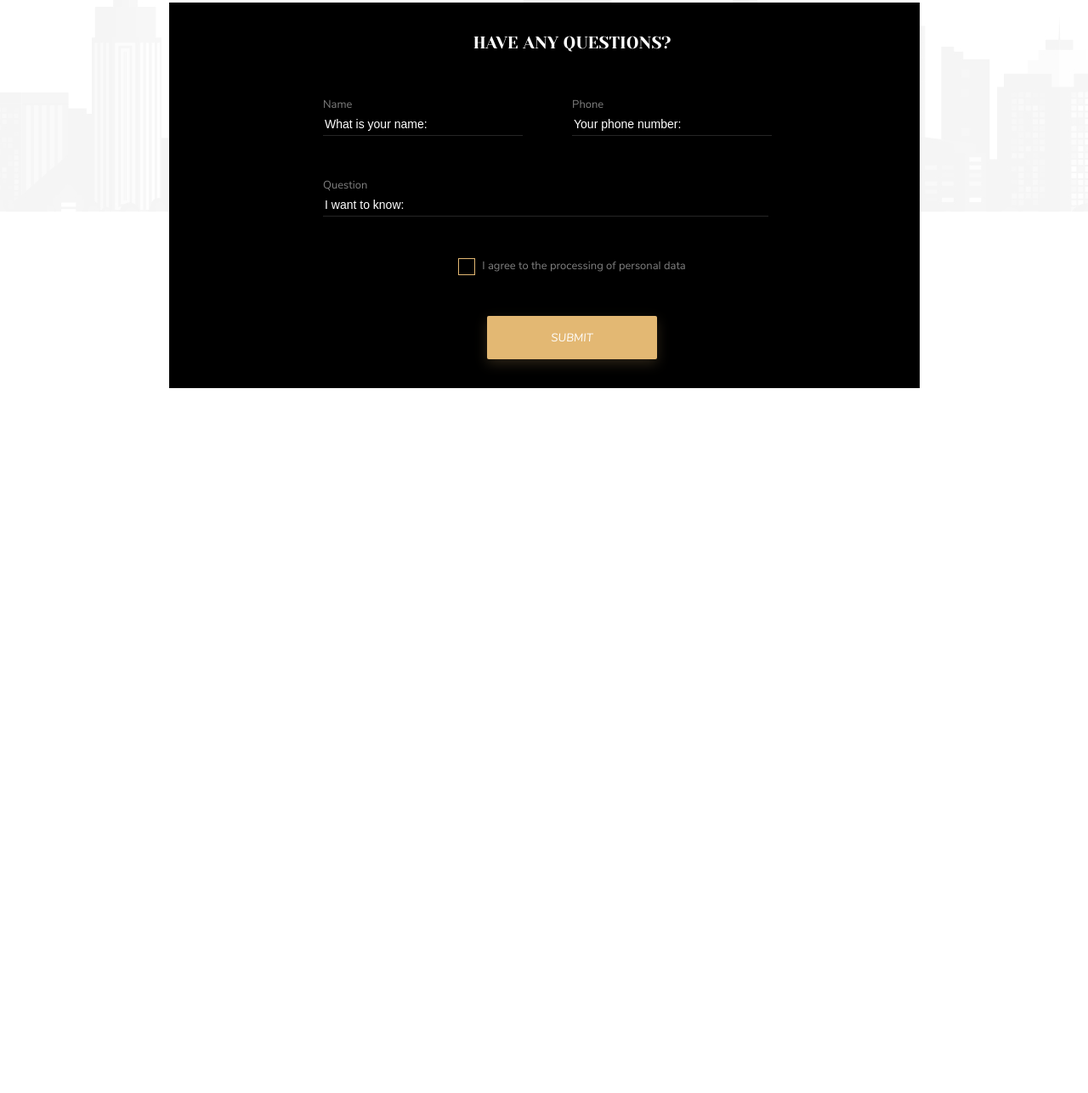
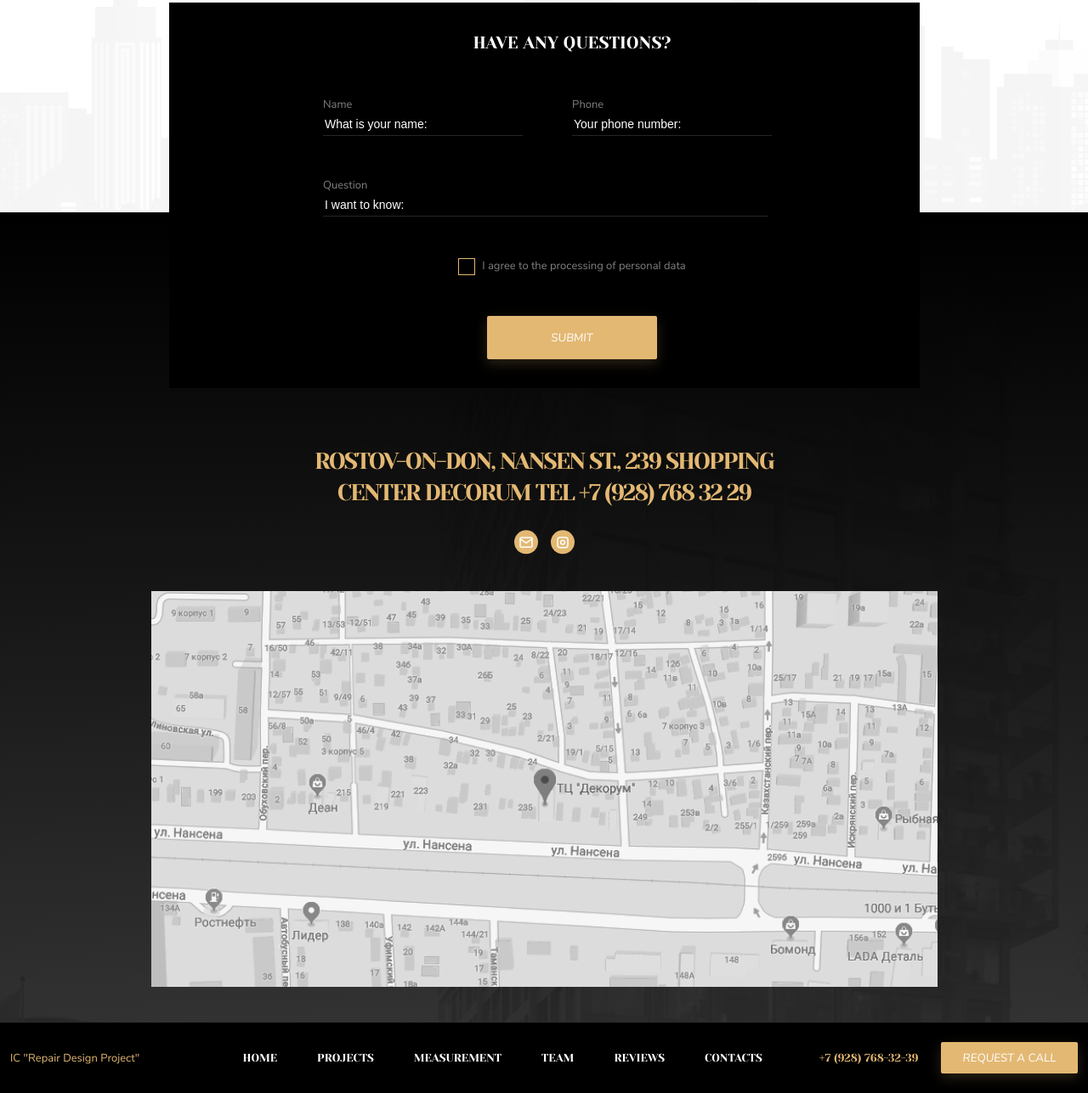
Before and after one commit to akambetov/Lamding, a plain HTML site: page index.html in a window 1280 px wide. Shown: the part 6400-7687 px from the top of the page at 85% size. Before the commit the page ends 6857 px from the top, so only its background shows below. Drawn offline with Linux system fonts and the light colour scheme.

Commit message:
contacts, footer block

```diff
--- a/index.html
+++ b/index.html
@@ -452,7 +452,43 @@
     </section><!--./clients-->
 <!-- измениить название класса .wrapper!!!!!!!!!! -->
 
+    <section class="contacts">
+      <div class="container container--column contacts-container">
+        <div class="contacts-text">
+          <h2 class="title projects-title">Rostov-on-Don, Nansen St., 239 Shopping Center
+            Decorum Tel +7 (928) 768 32 29</h2>
+        </div>
 
+        <div class="contacts-social">
+          <a href="#">mail <img src="./img/contacts/mail.svg" alt="Mail Us"></a>
+          <a href="#">mail <img src="./img/contacts/instagram.svg" alt="Our instagram"></a>
+        </div>
+
+        <div class="contacts-map">
+          <img src="./img/contacts/contacts-map.jpg" alt="Location">
+        </div>
+      </div>
+    </section>
   </main>
+  <footer class="footer">
+    <div class="container">
+      <div class="logo">
+        IC "Repair Design Project"
+      </div>
+      <nav>
+        <ul class="header-nav">
+          <li class="header-nav-item"><a href="">HOME</a></li>
+          <li class="header-nav-item"><a href="">PROJECTS</a></li>
+          <li class="header-nav-item"><a href="">MEASUREMENT</a></li>
+          <li class="header-nav-item"><a href="">TEAM</a></li>
+          <li class="header-nav-item"><a href="">REVIEWS</a></li>
+          <li class="header-nav-item"><a href="">CONTACTS</a></li>
+          <li class="header-nav-item"><a href="tel:+7 (928) 768-32-39">+7 (928) 768-32-39</a></li>
+        </ul>
+      </nav>
+      <button type="button" class="button">Request a call</button>
+    </div>
+    <!-- /container -->
+  </footer>
 </body>
 </html>
--- a/styles/style.css
+++ b/styles/style.css
@@ -162,7 +162,8 @@ input {
 .icon-wrapper::after {
   right: -42px;
 }
-.header {
+.header,
+.footer {
   height: 83px;
   background-color: #000;
   display: flex;
@@ -693,6 +694,8 @@ button:nth-of-type(2) {
   background: #000;
   margin: 0 auto;
   margin-top: 300px;
+  position: relative;
+  z-index: 2;
 }
 .clients-form {
   width: 520px;
@@ -740,3 +743,41 @@ button:nth-of-type(2) {
 .clients-form-row:nth-of-type(4) {
   margin-bottom: 34px;
 }
+
+/* contacts */
+.contacts {
+  height: 954px;
+  background-image: url('../img/contacts/contacts-bg.jpg');
+  background-size: cover;
+  position: relative;
+}
+.contacts::after {
+  content: '';
+  display: block;
+  position: absolute;
+  top: 0;
+  bottom: 0;
+  left: 0;
+  right: 0;
+  background-image: linear-gradient(rgba(0, 0, 0, 1  ), rgba(0, 0, 0, .8 ));
+  /* background: rgba(0, 0, 0, .7); */
+}
+.contacts-container {
+  position: relative;
+  z-index: 1;
+}
+.contacts-text {
+  margin: 0 auto;
+  margin-top: 274px;
+  width: 590px;
+  text-align: center;
+}
+.contacts-social {
+  font-size: 0;
+  display: flex;
+  margin-top: 26px;
+  margin-bottom: 43px;
+}
+.contacts-social a:first-child img{
+  margin-right: 15px;
+}
```
Also changed, not shown: img/contacts/contacts-bg.jpg (added), img/contacts/contacts-map.jpg (added), img/contacts/instagram.svg (added), img/contacts/mail.svg (added).
